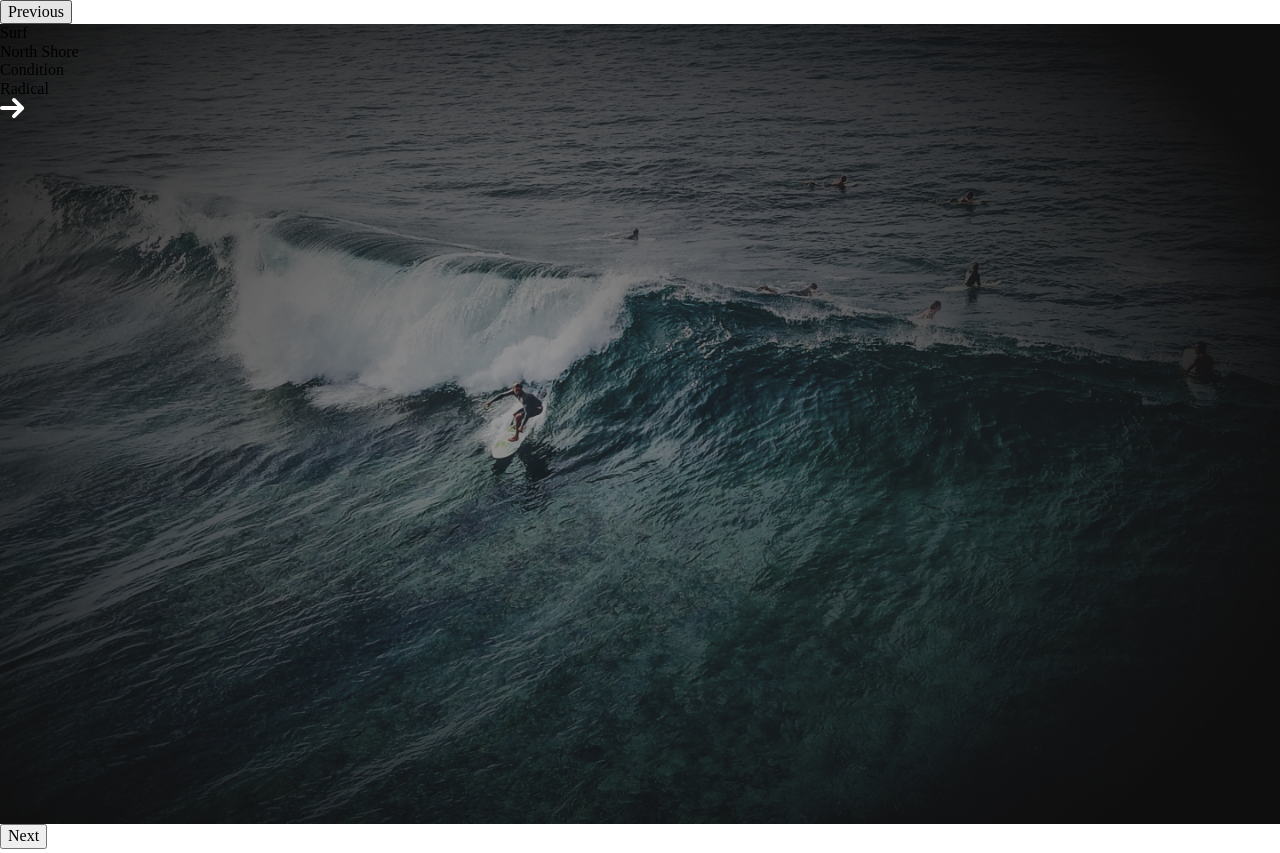
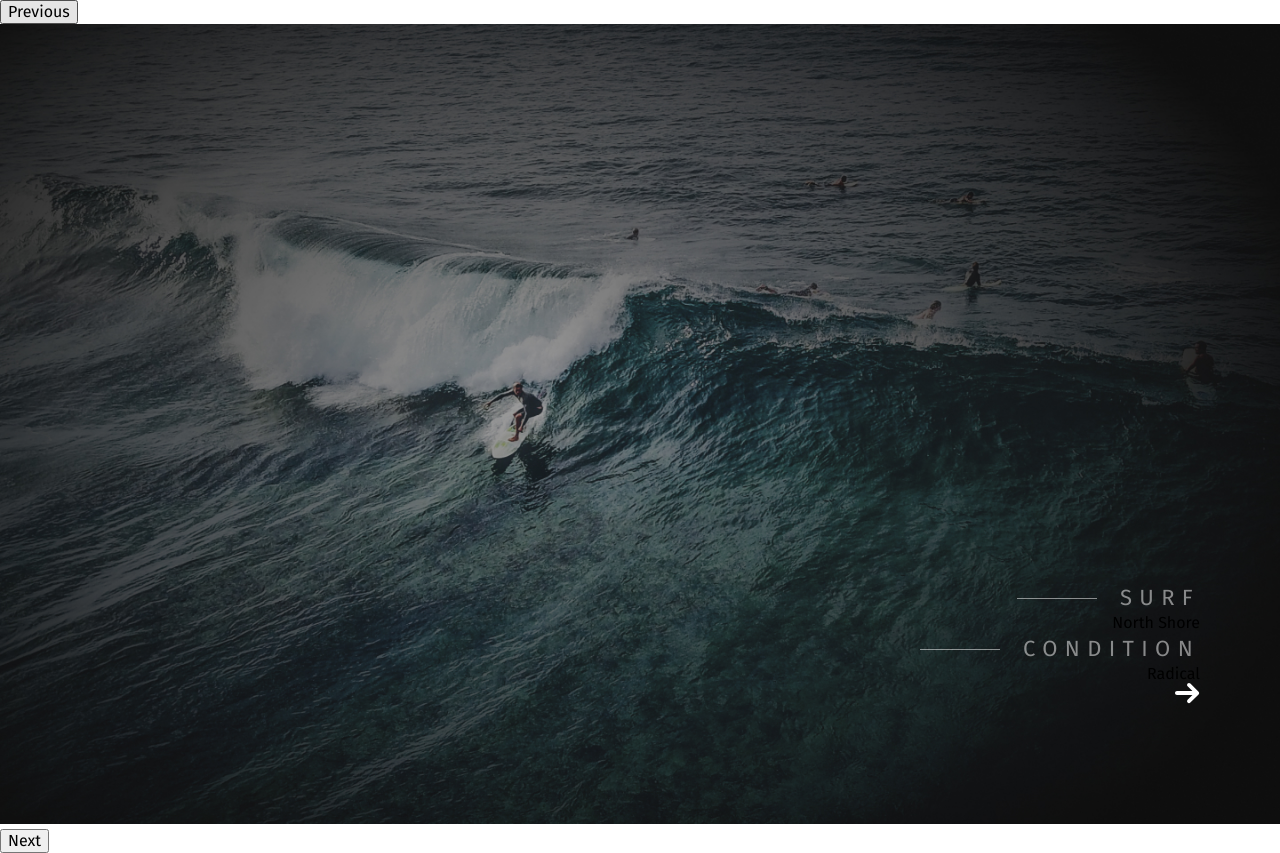
Before and after one commit to Aloxan12/serf, a website: page app/index.html in a window 1280 px wide. Drawn offline with nearby package versions, Linux system fonts and the light colour scheme.

Commit message:
header scss

```diff
--- a/app/index.html
+++ b/app/index.html
@@ -6,6 +6,9 @@
     <meta http-equiv="X-UA-Compatible" content="ie=edge">
     <title>Document</title>
     <link rel="stylesheet" href="css/style.min.css">
+    <link rel="preconnect" href="https://fonts.googleapis.com">
+    <link rel="preconnect" href="https://fonts.gstatic.com" crossorigin>
+    <link href="https://fonts.googleapis.com/css2?family=Fira+Sans:wght@300;400;500;800&display=swap" rel="stylesheet">
 </head>
 <body>
 
--- /dev/null
+++ b/app/scss/global.scss
@@ -0,0 +1,30 @@
+body{
+  font-family: 'Fira Sans', sans-serif;
+  font-weight: 400;
+}
+a{
+  display: inline-block;
+  text-decoration: none;
+}
+
+.suptitle-left{
+  font-size: 22px;
+  line-height: 32px;
+  /* identical to box height, or 145% */
+  letter-spacing: 7.33333px;
+  text-transform: uppercase;
+  color: #FFFFFF;
+  opacity: 0.5;
+  padding-left: 103px;
+  position: relative;
+  display: inline-block;
+  &::before{
+    content: '';
+    position: absolute;
+    width: 80px;
+    height: 1px;
+    background-color: #FFFFFF;
+    left: 0;
+    top: 50%;
+  }
+}
--- a/app/scss/style.scss
+++ b/app/scss/style.scss
@@ -1,6 +1,7 @@
 @import "vars";
 @import "libs";
 @import "fonts";
+@import "global";
 
 
 .header{
@@ -14,7 +15,15 @@
     background-repeat: no-repeat;
     background-size: cover;
     background-position: center;
+    position: relative;
   }
+}
+
+.slider-item__info{
+  position: absolute;
+  right: 80px;
+  bottom: 116px;
+  text-align: right;
 }
 
 
```
Also changed, not shown: app/css/style.min.css.
